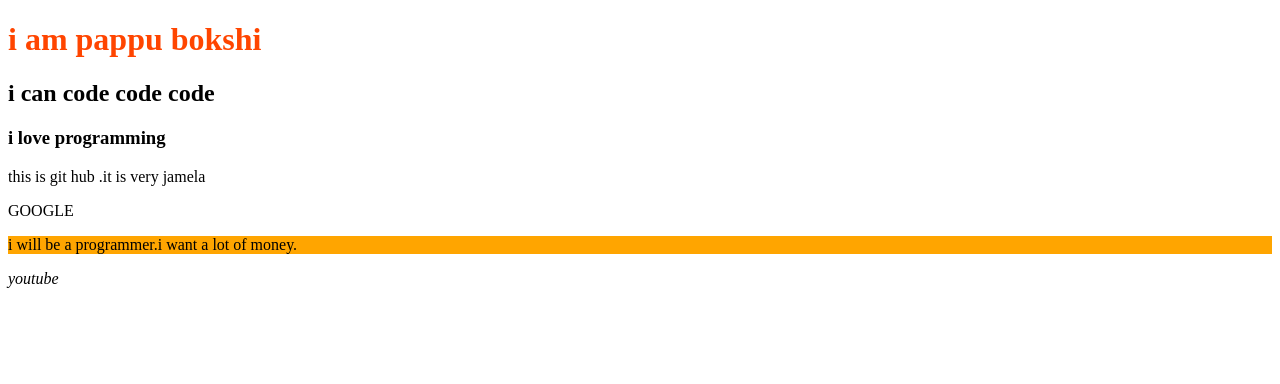
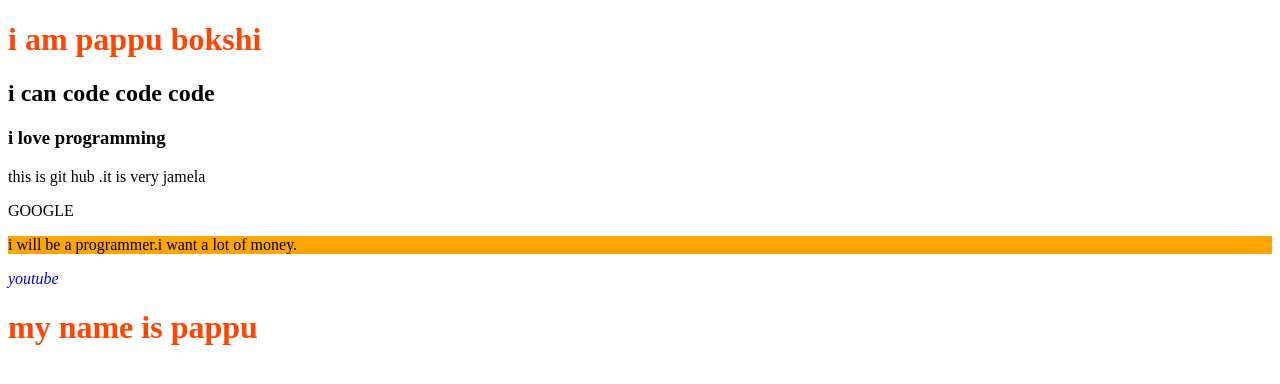
Before and after one commit to NurulBokshi/my-third-repo, a plain HTML site: page index.html in a window 1280 px wide. Drawn offline with Linux system fonts and the light colour scheme.

Commit message:
another header

```diff
--- a/index.html
+++ b/index.html
@@ -16,6 +16,7 @@
     <p class ="my-pera"> i will be a programmer.i want  a lot  of money.</p>
 
     <i>youtube</i>
+    <h1>my name is pappu</h1>
 
 </body>
 </html>
--- a/style.css
+++ b/style.css
@@ -5,3 +5,6 @@ h1{
 
     background-color: #ffA500;
 }
+i{
+    color:blue
+}
```
